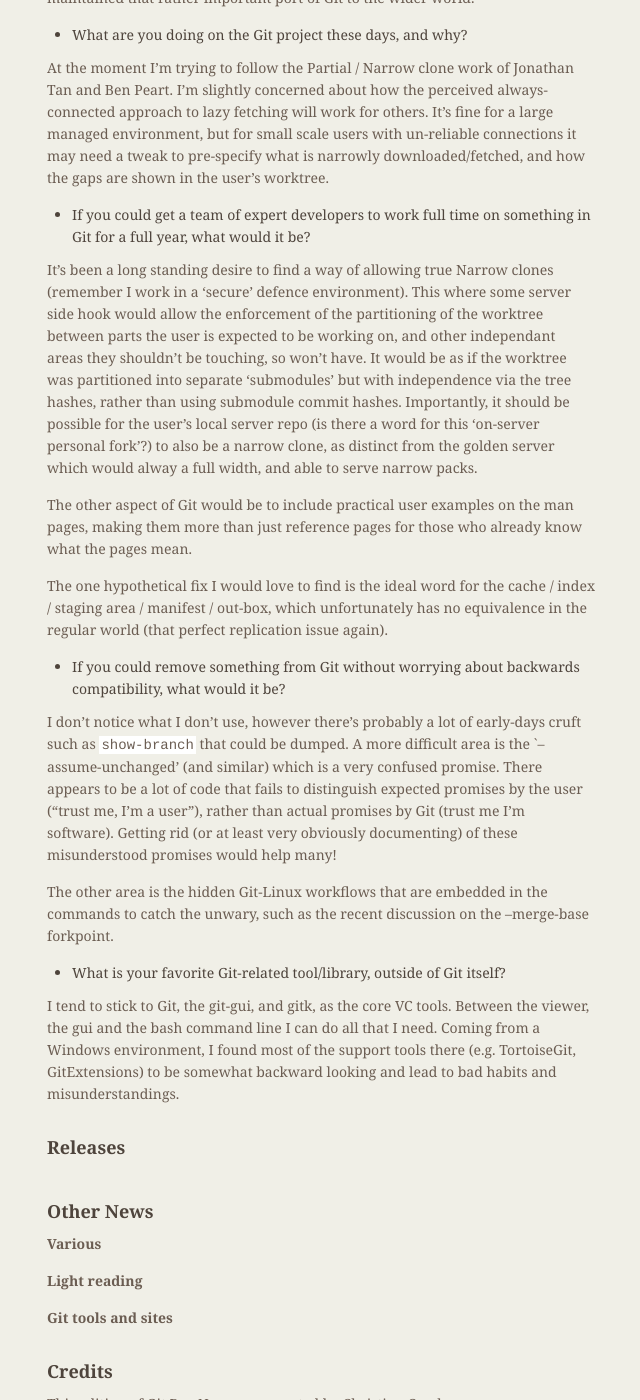
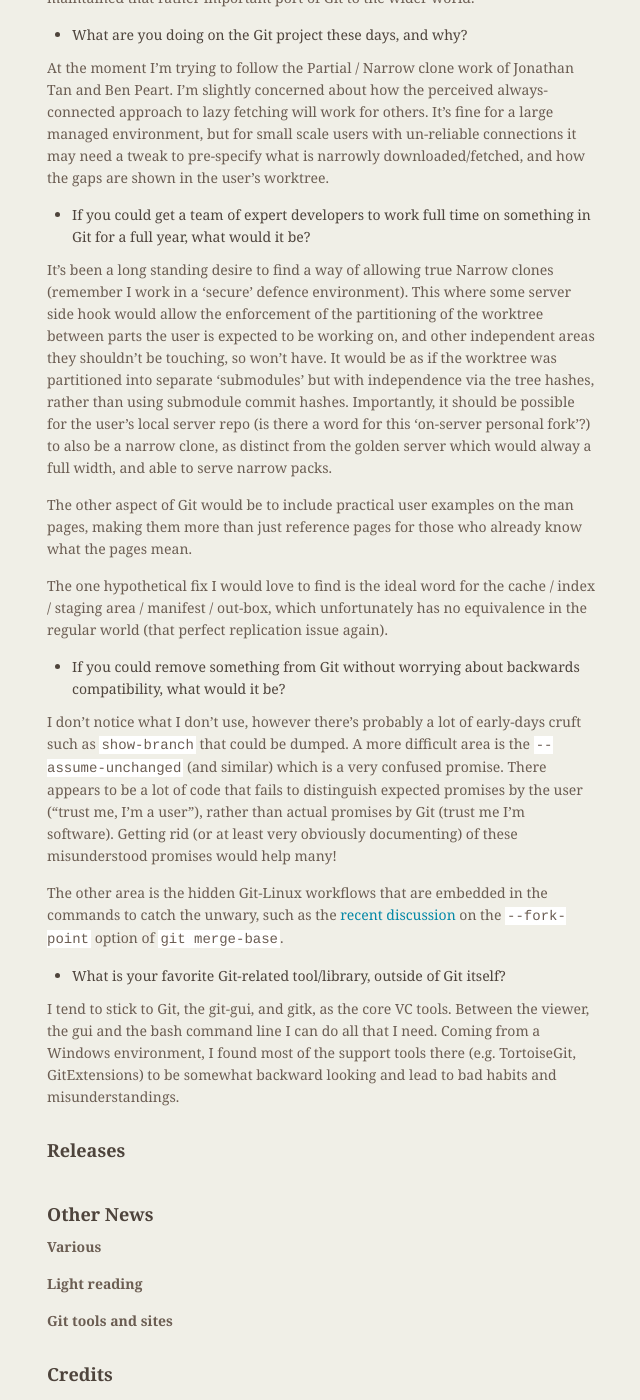
Before and after one commit to git/git.github.io, a Jekyll site: the page built from rev_news/drafts/edition-32.md, in a window 1280 px wide and 1400 px high, scrolled down 4177 px. Shown: the whole window, without its empty margins (487-1127 px from the left). Built offline with Jekyll 4.4.1, drawn with Linux system fonts in a browser that asks for light colours.

```diff
--- a/rev_news/drafts/edition-32.md
+++ b/rev_news/drafts/edition-32.md
@@ -238,7 +238,7 @@
 clones (remember I work in a 'secure' defence environment). This where
 some server side hook would allow the enforcement of the partitioning
 of the worktree between parts the user is expected to be working on,
-and other independant areas they shouldn't be touching, so won't
+and other independent areas they shouldn't be touching, so won't
 have. It would be as if the worktree was partitioned into separate
 'submodules' but with independence via the tree hashes, rather than
 using submodule commit hashes. Importantly, it should be possible for
@@ -261,7 +261,7 @@
 
 I don't notice what I don't use, however there's probably a lot of
 early-days cruft such as `show-branch` that could be dumped. A more
-difficult area is the `--assume-unchanged' (and similar) which is a
+difficult area is the `--assume-unchanged` (and similar) which is a
 very confused promise. There appears to be a lot of code that fails to
 distinguish expected promises by the user ("trust me, I'm a user"),
 rather than actual promises by Git (trust me I'm software). Getting
@@ -269,8 +269,9 @@
 promises would help many!
 
 The other area is the hidden Git-Linux workflows that are embedded in
-the commands to catch the unwary, such as the recent discussion on the
---merge-base forkpoint.
+the commands to catch the unwary, such as the
+[recent discussion](https://public-inbox.org/git/xmqqa81njds0.fsf@gitster.mtv.corp.google.com/)
+on the `--fork-point` option of `git merge-base`.
 
 * What is your favorite Git-related tool/library, outside of Git itself?
 
```
